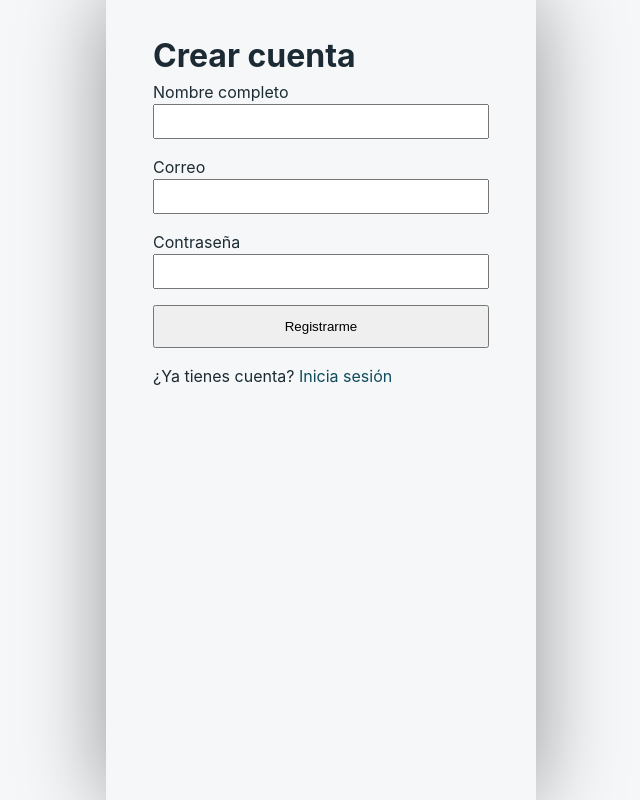
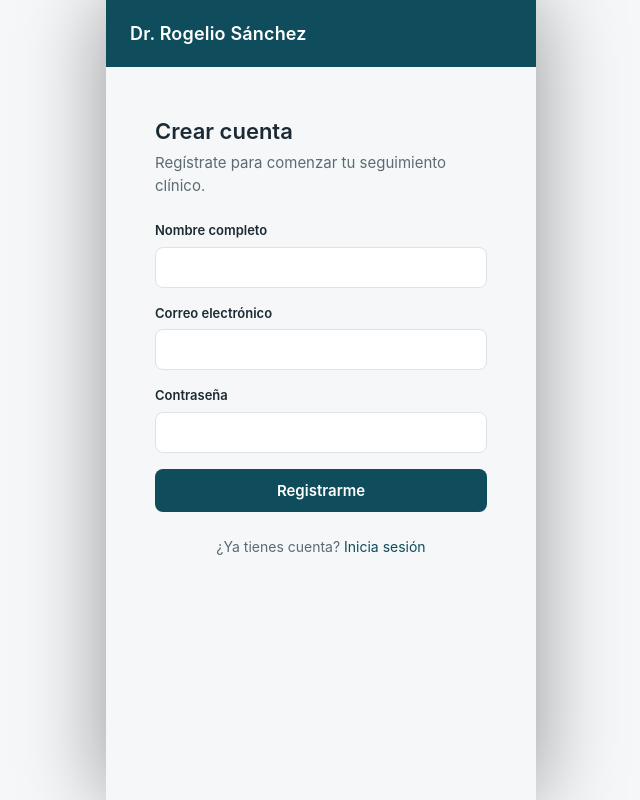
Before and after one commit to drjrsg79-png/Docrogeliosanchez, a React (Vite) app: page /register in a window 1280 px wide. Shown: the whole page, without its empty margins (319-959 px from the left). Built offline with nearby package versions, Linux system fonts and the light colour scheme.

Commit message:
Refactor Register component layout and error handling

```diff
--- a/src/pages/Register.jsx
+++ b/src/pages/Register.jsx
@@ -27,11 +27,16 @@ export default function Register() {
     }
 
     if (data.user) {
-      await supabase.from('profiles').insert({
+      const { error: profileError } = await supabase.from('profiles').insert({
         id: data.user.id,
         full_name: fullName,
         role: 'patient',
       })
+      if (profileError) {
+        setError('Tu cuenta se creó, pero hubo un problema al guardar tu perfil: ' + profileError.message)
+        setLoading(false)
+        return
+      }
     }
 
     setLoading(false)
@@ -39,30 +44,33 @@ export default function Register() {
   }
 
   return (
-    <div style={{ padding: '2rem', maxWidth: '400px', margin: '0 auto' }}>
-      <h1>Crear cuenta</h1>
+    <div className="page">
+      <div className="header">
+        <div className="header-title">Dr. Rogelio Sánchez</div>
+      </div>
+      <div className="auth-container">
+        <h1 className="page-title">Crear cuenta</h1>
+        <p className="page-subtitle">Regístrate para comenzar tu seguimiento clínico.</p>
         <form onSubmit={handleRegister}>
-        <div style={{ marginBottom: '1rem' }}>
+          <div className="field">
             <label>Nombre completo</label>
             <input
               type="text"
               value={fullName}
               onChange={(e) => setFullName(e.target.value)}
               required
-            style={{ width: '100%', padding: '0.5rem' }}
             />
           </div>
-        <div style={{ marginBottom: '1rem' }}>
-          <label>Correo</label>
+          <div className="field">
+            <label>Correo electrónico</label>
             <input
               type="email"
               value={email}
               onChange={(e) => setEmail(e.target.value)}
               required
-            style={{ width: '100%', padding: '0.5rem' }}
             />
           </div>
-        <div style={{ marginBottom: '1rem' }}>
+          <div className="field">
             <label>Contraseña</label>
             <input
               type="password"
@@ -70,17 +78,17 @@ export default function Register() {
               onChange={(e) => setPassword(e.target.value)}
               required
               minLength={6}
-            style={{ width: '100%', padding: '0.5rem' }}
             />
           </div>
-        {error && <p style={{ color: 'red' }}>{error}</p>}
-        <button type="submit" disabled={loading} style={{ width: '100%', padding: '0.75rem' }}>
+          {error && <div className="alert-error">{error}</div>}
+          <button type="submit" className="btn btn-primary" disabled={loading}>
             {loading ? 'Creando cuenta...' : 'Registrarme'}
           </button>
         </form>
-      <p style={{ marginTop: '1rem' }}>
+        <p className="footer-link">
           ¿Ya tienes cuenta? <Link to="/login">Inicia sesión</Link>
         </p>
       </div>
+    </div>
   )
 }
```
Lines whose indentation alone changed are shown as unchanged.
